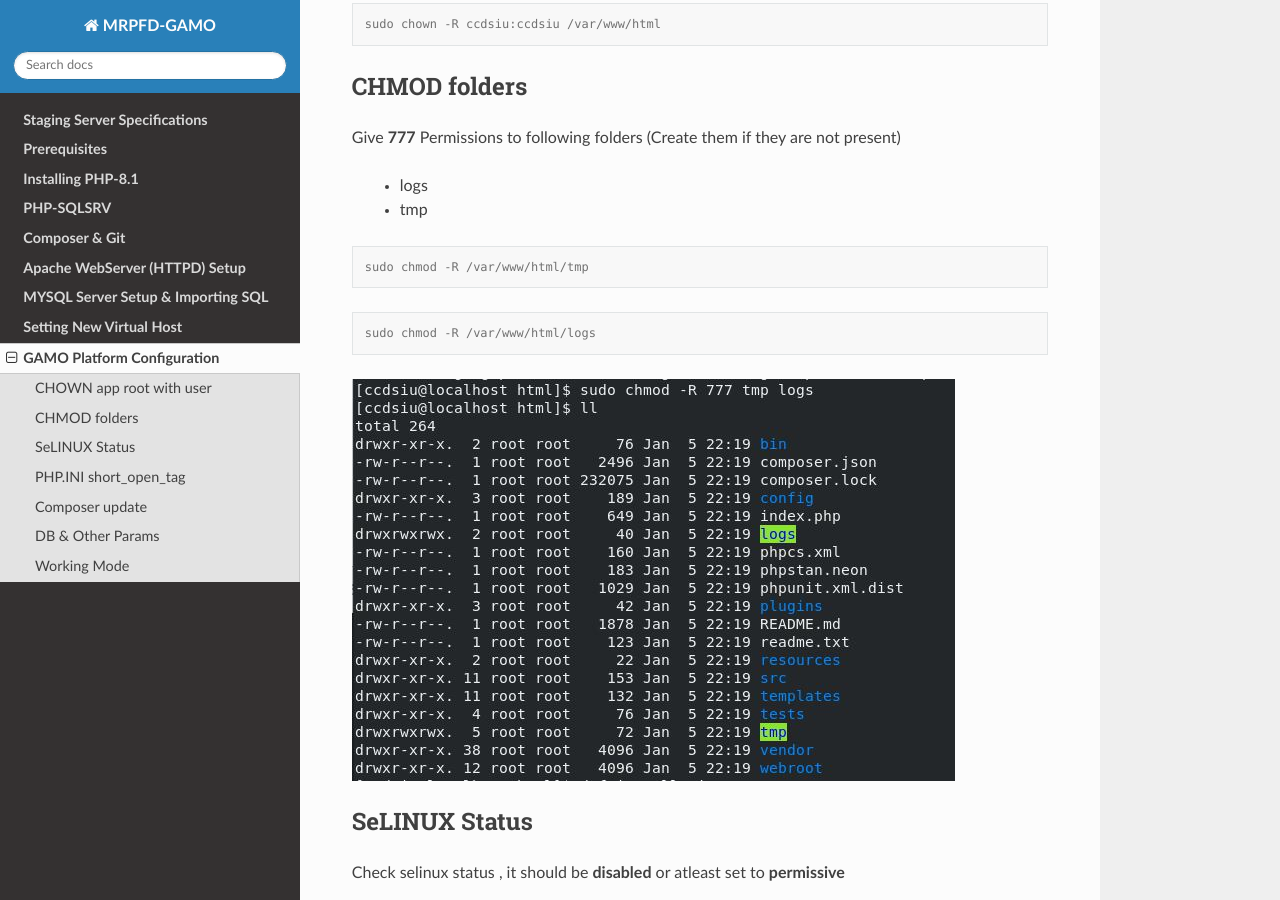
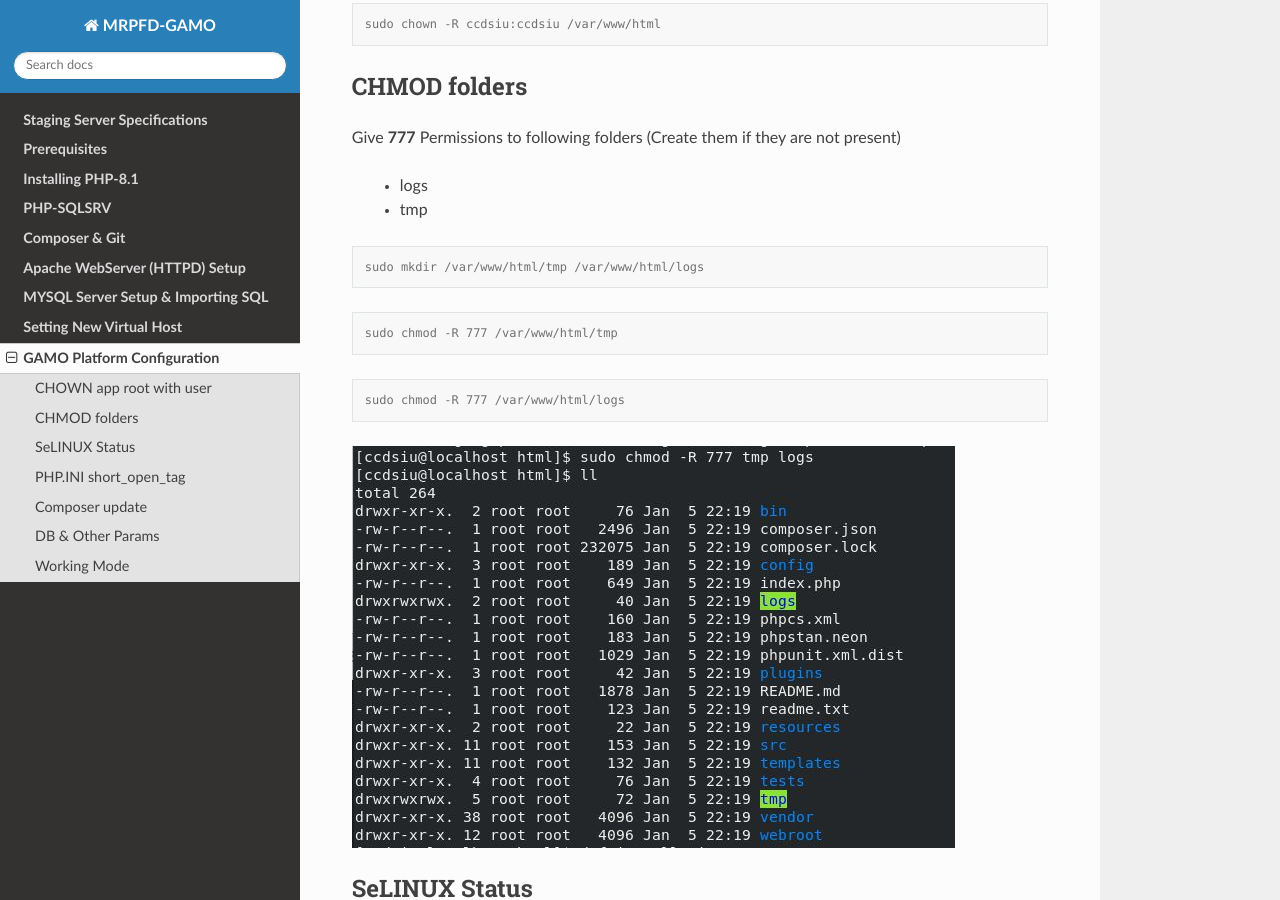
Before and after one commit to madhu-ibs/mrpfd-gamo-documentation, a Sphinx documentation site: the page built from docs/source/siteconfig.rst, in a window 1280 px wide and 900 px high, scrolled down 333 px. Built offline with Sphinx 7.4.7 and the Read the Docs theme 2.0.0, drawn with Linux system fonts in a browser that asks for light colours.

Commit message:
Update siteconfig.rst

```diff
--- a/docs/source/siteconfig.rst
+++ b/docs/source/siteconfig.rst
@@ -25,11 +25,15 @@
 
 .. code-block:: console
 
-   sudo chmod -R /var/www/html/tmp
+   sudo mkdir /var/www/html/tmp /var/www/html/logs
 
 .. code-block:: console
 
-   sudo chmod -R /var/www/html/logs
+   sudo chmod -R 777 /var/www/html/tmp
+
+.. code-block:: console
+
+   sudo chmod -R 777 /var/www/html/logs
 
 .. image:: images/777-logs-tmp.JPG
 
```
